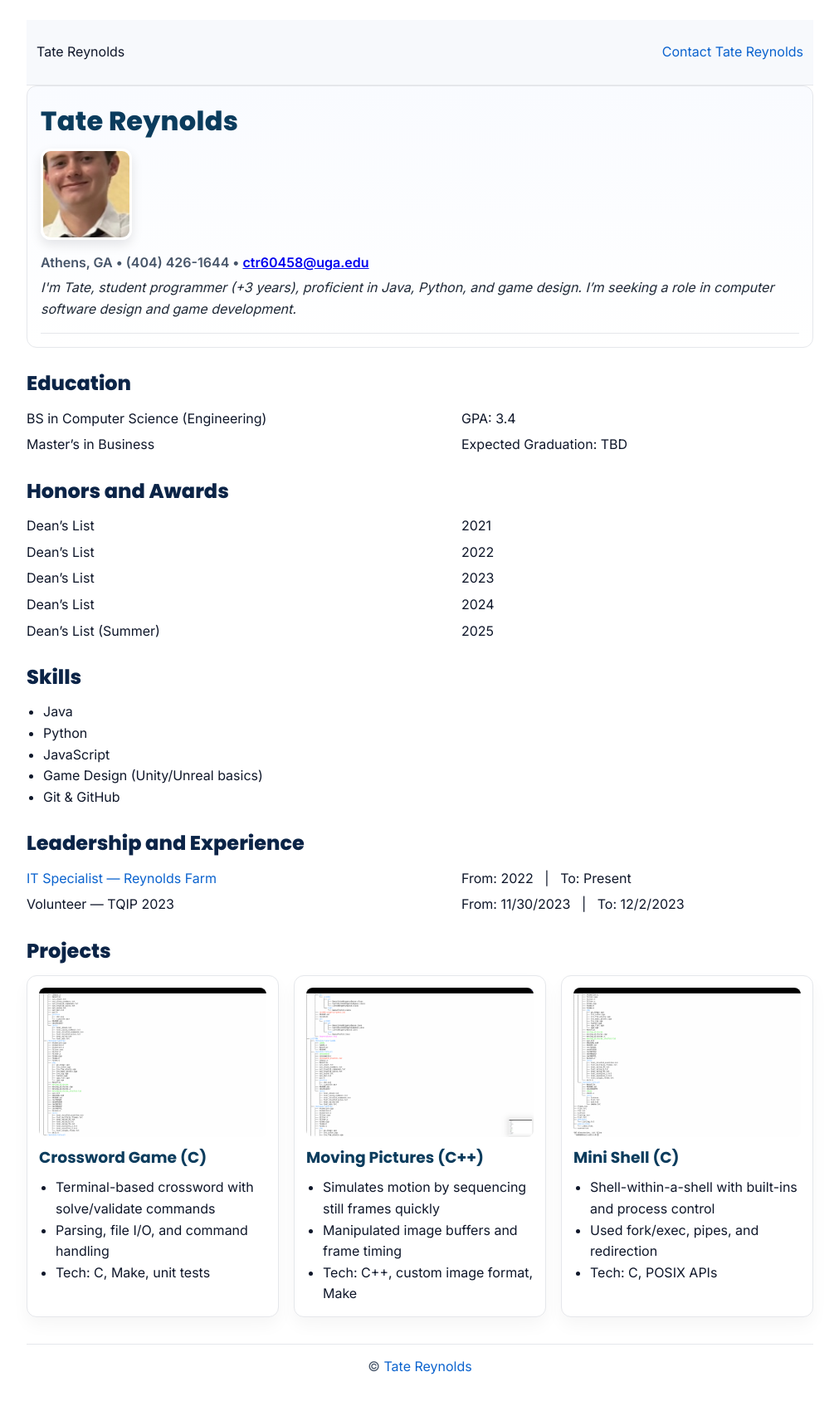
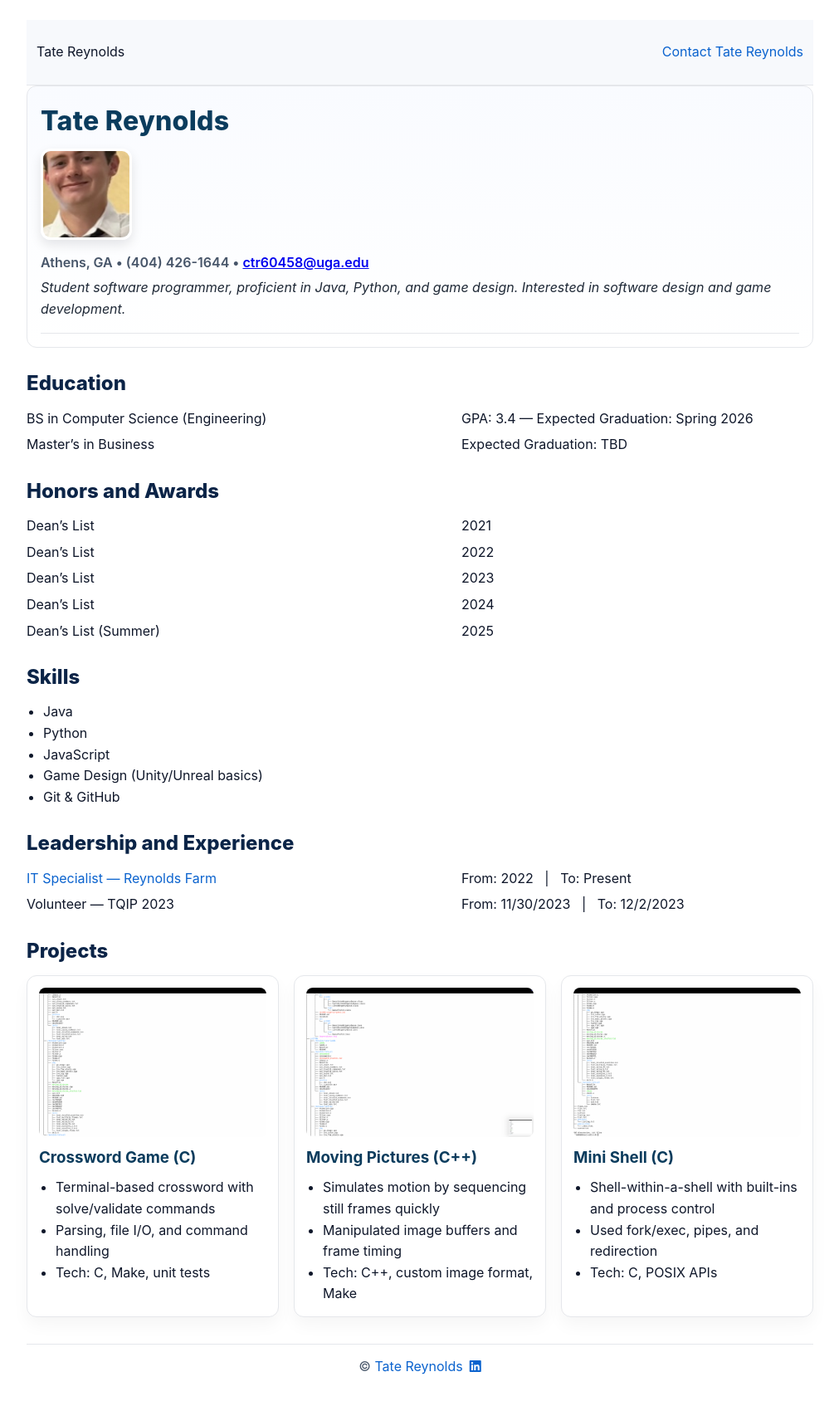
Before and after one commit to Tate32/tate32.github.io, a website: page index.html in a window 1280 px wide. Shown: the whole page at 83% size, without its empty margins (134-1145 px from the left). Drawn offline with Linux system fonts and the light colour scheme.

Commit message:
Add files via upload

```diff
--- a/index.html
+++ b/index.html
@@ -3,13 +3,16 @@
 <head>
   <meta charset="UTF-8" />
   <meta name="viewport" content="width=device-width, initial-scale=1.0" />
-  <!-- Must match resume.json for the grader -->
-  <title>Your Name</title>
+  <title>Tate Reynolds</title>
 
-  <!-- Google Fonts -->
-  <link href="https://fonts.googleapis.com/css2?family=Inter:wght@400;600&family=Poppins:wght@700;800&display=swap" rel="stylesheet">
-
-  <!-- Required path for tests -->
+  <!-- Font Awesome (for footer icon) -->
+  <link
+    rel="stylesheet"
+    href="https://cdnjs.cloudflare.com/ajax/libs/font-awesome/6.5.0/css/all.min.css"
+    crossorigin="anonymous"
+    referrerpolicy="no-referrer"
+  />
+  <!-- Site styles -->
   <link rel="stylesheet" href="css/style.css" />
 </head>
 <body>
@@ -20,18 +23,27 @@
     <p><a href="contact.html">Contact Tate Reynolds</a></p>
   </nav>
 
-  <!-- SPLASH / PROFILE -->
+  <!-- MAIN -->
+  <main>
+
+    <!-- PROFILE -->
     <header>
       <h1>Tate Reynolds</h1>
+
+      <!-- New framed headshot -->
+      <span class="headshot-frame">
         <img class="headshot" src="images/headshot.jpg" alt="Headshot of Tate Reynolds" />
+      </span>
+
       <p class="address">
         Athens, GA &bull; (404) 426-1644 &bull;
         <a href="mailto:ctr60458@uga.edu">ctr60458@uga.edu</a>
       </p>
+
       <p class="tagline">
-      I'm Tate, student programmer (+3 years), proficient in Java, Python, and game design.
-      I’m seeking a role in computer software design and game development.
+        Student software programmer, proficient in Java, Python, and game design. Interested in software design and game development.
       </p>
+
       <hr />
     </header>
 
@@ -40,7 +52,7 @@
       <h2 id="edu">Education</h2>
       <dl>
         <dt>BS in Computer Science (Engineering)</dt>
-      <dd>GPA: 3.4</dd>
+        <dd>GPA: 3.4 — Expected Graduation: Spring 2026</dd>
 
         <dt>Master’s in Business</dt>
         <dd>Expected Graduation: TBD</dd>
@@ -92,10 +104,8 @@
       <h2 id="projects">Projects</h2>
 
       <div class="three-col">
-      <!-- Use DIVs (not <article>) so tests find div.card -->
         <div class="card">
           <img src="images/p1-tree.jpg" alt="Project tree for crossword game source code" />
-        <div class="card-body">
           <h3>Crossword Game (C)</h3>
           <ul>
             <li>Terminal-based crossword with solve/validate commands</li>
@@ -103,11 +113,9 @@
             <li>Tech: C, Make, unit tests</li>
           </ul>
         </div>
-      </div>
 
         <div class="card">
           <img src="images/p2-tree.jpg" alt="Project tree for moving pictures program" />
-        <div class="card-body">
           <h3>Moving Pictures (C++)</h3>
           <ul>
             <li>Simulates motion by sequencing still frames quickly</li>
@@ -115,11 +123,9 @@
             <li>Tech: C++, custom image format, Make</li>
           </ul>
         </div>
-      </div>
 
         <div class="card">
           <img src="images/p3-tree.jpg" alt="Project tree for custom shell program" />
-        <div class="card-body">
           <h3>Mini Shell (C)</h3>
           <ul>
             <li>Shell-within-a-shell with built-ins and process control</li>
@@ -128,12 +134,16 @@
           </ul>
         </div>
       </div>
-    </div>
     </section>
+
+  </main>
 
   <!-- FOOTER -->
   <footer>
     <span>&copy; <a href="contact.html">Tate Reynolds</a></span>
+    <a href="https://www.linkedin.com/feed/?trk=onboarding-landing" target="_blank" rel="noopener noreferrer" aria-label="LinkedIn">
+      <i class="fa-brands fa-linkedin" title="LinkedIn"></i>
+    </a>
   </footer>
 
 </body>
```
Lines whose indentation alone changed are shown as unchanged.
